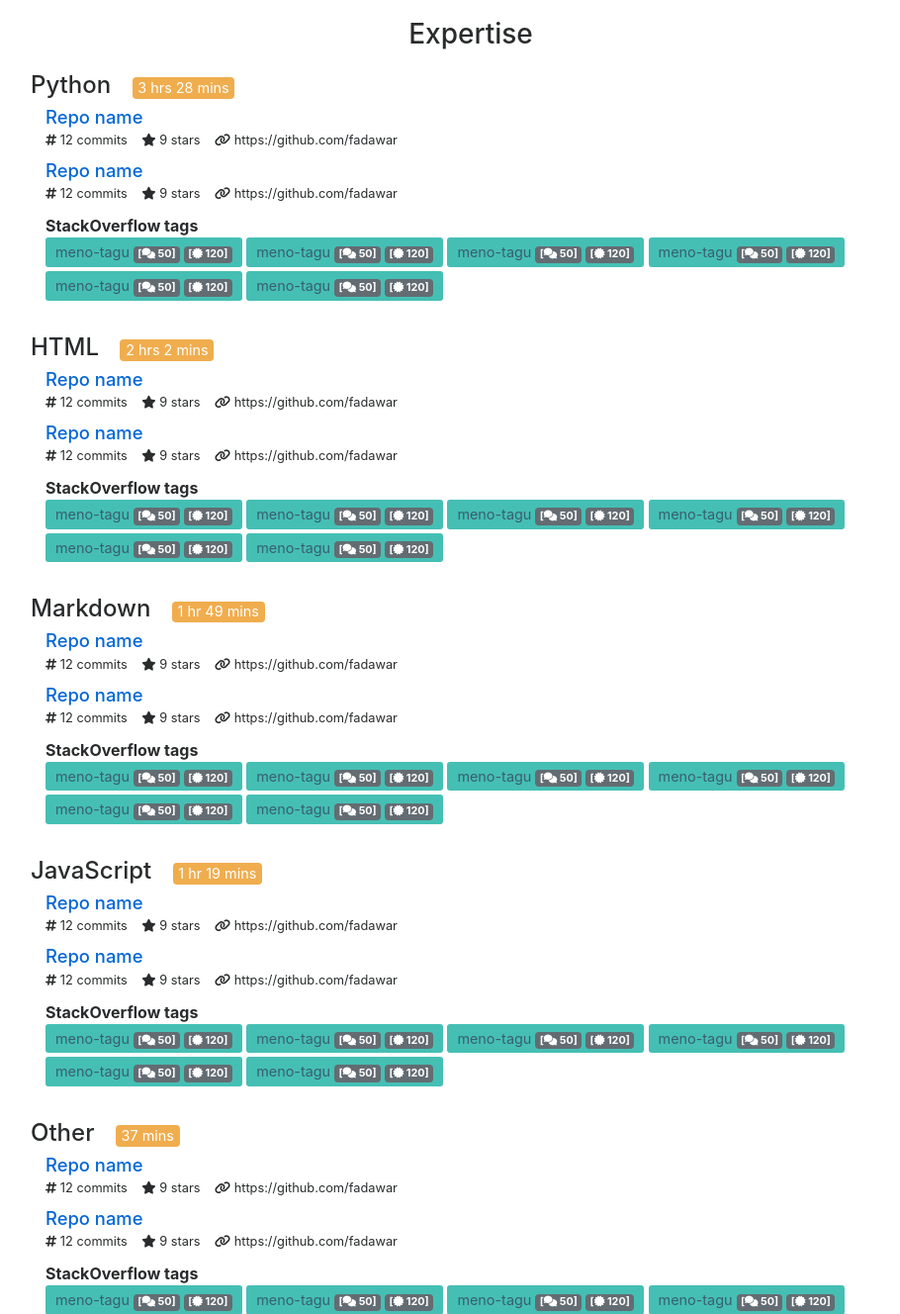
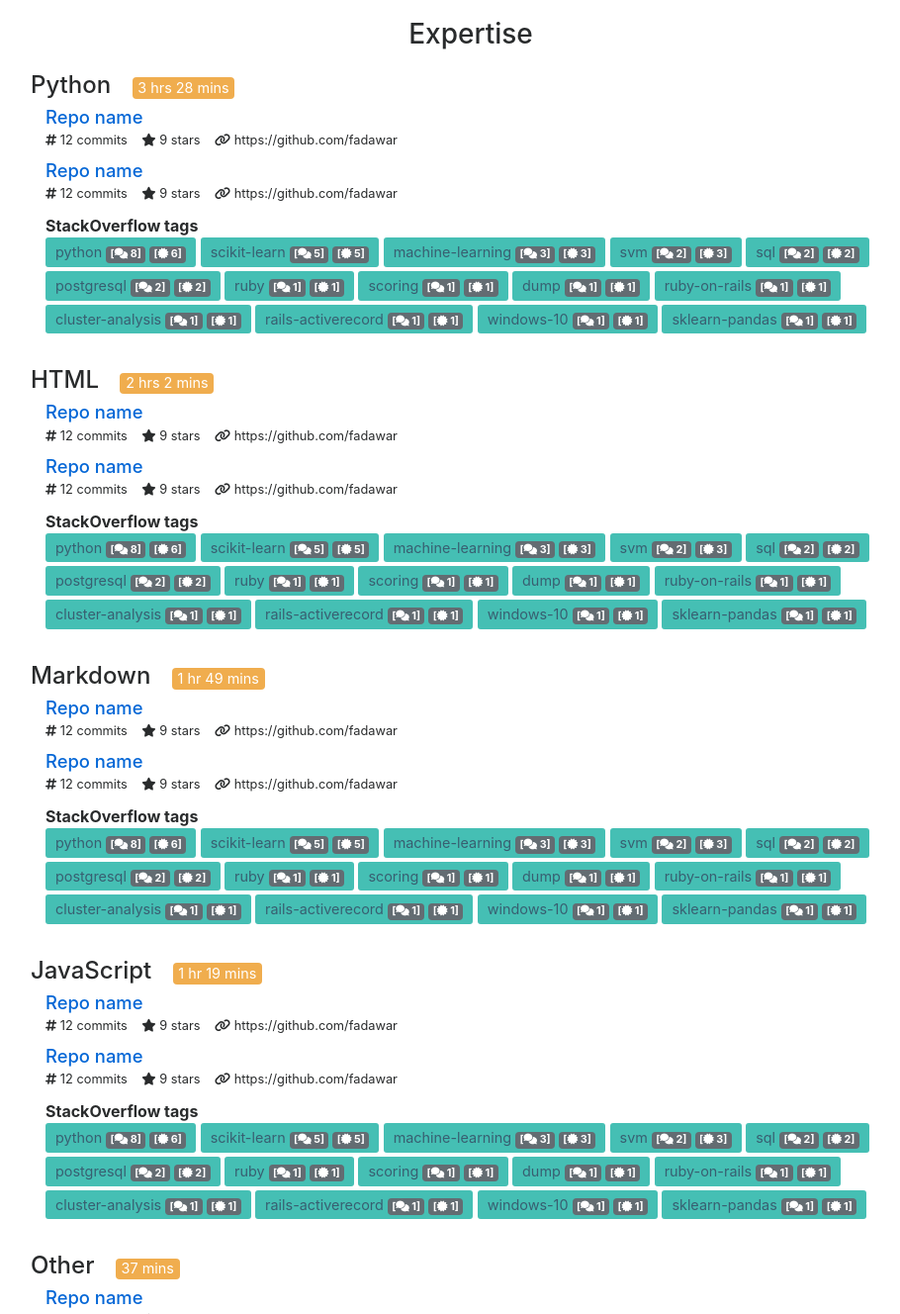
Before and after one commit to jozo/hacker-resume, a Flask app: page /resume in a window 1280 px wide. Shown: the part 904-2232 px from the top of the page at 99% size, without its empty margins (164-1074 px from the left). Run offline with Flask 2, Linux system fonts and the light colour scheme; some libraries are stand-ins or nearby versions.

Commit message:
Add stackoverflow tags.

```diff
--- a/app.py
+++ b/app.py
@@ -96,11 +96,6 @@ def parse_github():
     return None
 
 
-# def reputation_change(reputation):
-#     [(datetime.fromtimestamp(chage)) for change in reputation]
-
-
-
 
 @app.route('/')
 def home():
@@ -117,7 +112,6 @@ def resume():
     data = {'wakatime': try_get_wakatime_data(),
             'stackoverflow': parse_stackexchange(),
             'github': parse_github()}
-    #data['reputation'] = reputation_change(data['stackoverflow']['reputation_change'])
     print(data)
     return render_template('resume.html', **data)
 
--- a/templates/resume.html
+++ b/templates/resume.html
@@ -145,14 +145,14 @@
                             <div>
                                 <b>StackOverflow tags</b>
                             </div>
-                            {% for foo in [a, b, c, d, e, f] %}
+                            {% for tag in stackoverflow['tags'] %}
                                 <span class="se-tag">
-                                    <a href="#" class="name">meno-tagu</a>
-                                    <span class="badge badge-default answers" title="# of comments">
-                                        [<i class="fa fa-comments" aria-hidden="true"></i> 50]
+                                    <a href="#" class="name">{{ tag['tag_name'] }}</a>
+                                    <span class="badge badge-default answers" title="# of answers">
+                                        [<i class="fa fa-comments" aria-hidden="true"></i> {{ tag['answer_count']}}]
                                     </span>
                                     <span class="badge badge-default reputation" title="# of reputation gain">
-                                        [<i class="fa fa-certificate" aria-hidden="true"></i> 120]
+                                        [<i class="fa fa-certificate" aria-hidden="true"></i> {{ tag['answer_score'] }}]
                                     </span>
                                 </span>
                             {% endfor %}
```
